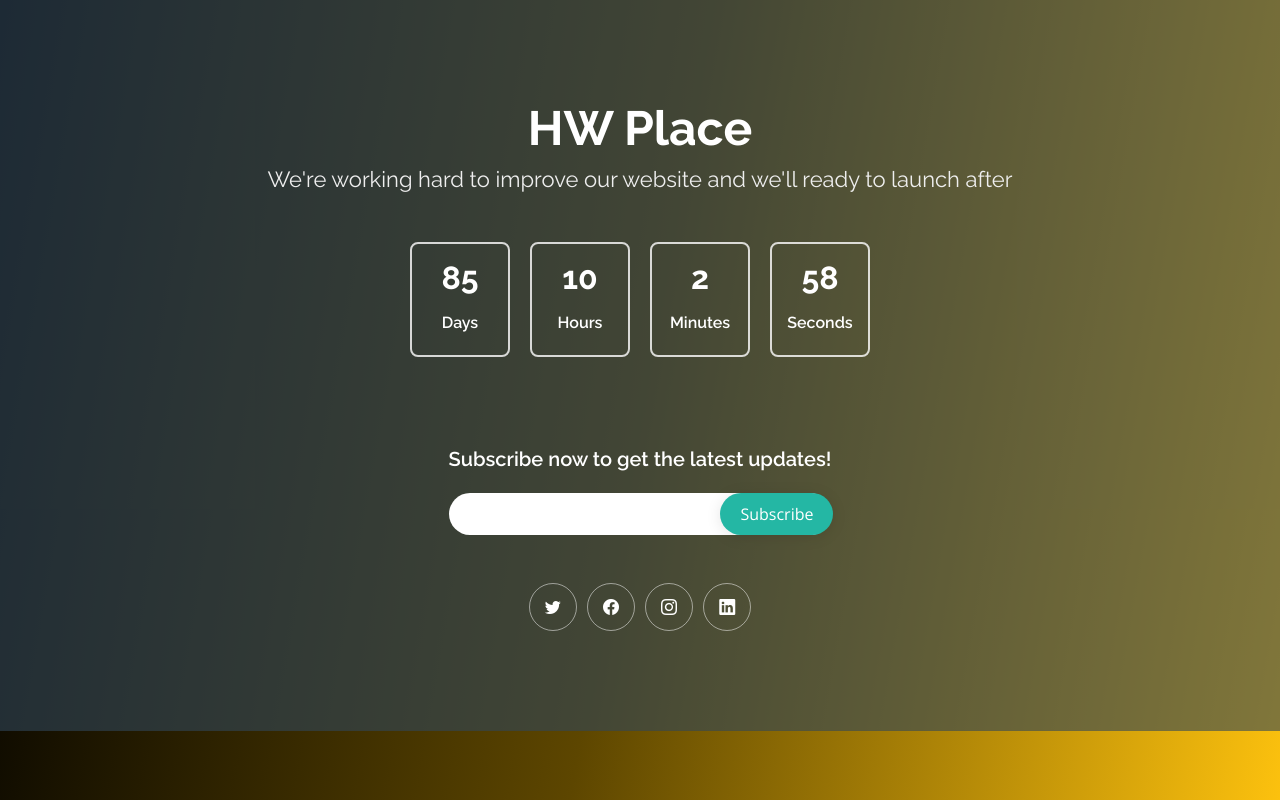
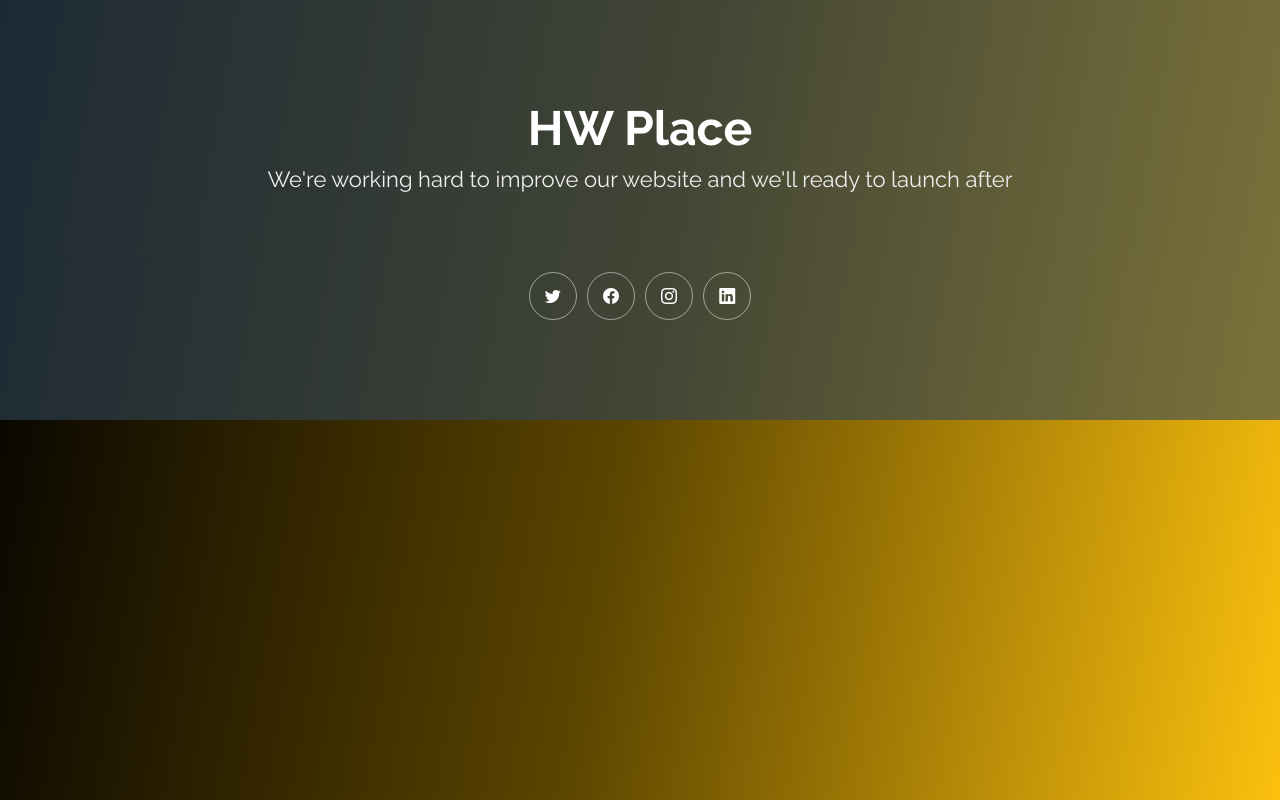
Before and after one commit to egyjs/comingsoon-templete, a plain HTML site: page index.html in a window 1280 px wide. Drawn offline with nearby package versions, Linux system fonts and the light colour scheme.

Commit message:
Update index.html

```diff
--- a/index.html
+++ b/index.html
@@ -4,13 +4,13 @@
 <head>
     <meta charset="utf-8">
     <meta content="width=device-width, initial-scale=1.0" name="viewport">
-    <title>Maundy - Bootstrap Coming Soon Template</title>
+    <title>Hw - Bootstrap Coming Soon Template</title>
     <meta content="" name="description">
     <meta content="" name="keywords">
 
     <!-- Favicons -->
-    <link href="assets/img/favicon.png" rel="icon">
-    <link href="assets/img/apple-touch-icon.png" rel="apple-touch-icon">
+    <link href="https://i.imgur.com/J8yWeFH.png" rel="icon">
+    <link href="https://i.imgur.com/J8yWeFH.png" rel="apple-touch-icon">
 
     <!-- Google Fonts -->
     <link href="https://fonts.googleapis.com/css?family=Open+Sans:300,300i,400,400i,600,600i,700,700i|Raleway:300,300i,400,400i,600,600i,700,700i" rel="stylesheet">
@@ -38,38 +38,7 @@
 
         <h1>HW Place</h1>
         <h2>We're working hard to improve our website and we'll ready to launch after</h2>
-        <div class="countdown d-flex justify-content-center" data-count="2021/12/3">
-            <div>
-                <h3>%d</h3>
-                <h4>Days</h4>
-            </div>
-            <div>
-                <h3>%h</h3>
-                <h4>Hours</h4>
-            </div>
-            <div>
-                <h3>%m</h3>
-                <h4>Minutes</h4>
-            </div>
-            <div>
-                <h3>%s</h3>
-                <h4>Seconds</h4>
-            </div>
-        </div>
 
-        <div class="subscribe">
-            <h4>Subscribe now to get the latest updates!</h4>
-            <form action="forms/notify.php" method="post" role="form" class="php-email-form">
-                <div class="subscribe-form">
-                    <input type="email" name="email" required><input type="submit" value="Subscribe">
-                </div>
-                <div class="mt-2">
-                    <div class="loading">Loading</div>
-                    <div class="error-message"></div>
-                    <div class="sent-message">Your notification request was sent. Thank you!</div>
-                </div>
-            </form>
-        </div>
 
         <div class="social-links text-center">
             <a href="#" class="twitter"><i class="bi bi-twitter"></i></a>
```
